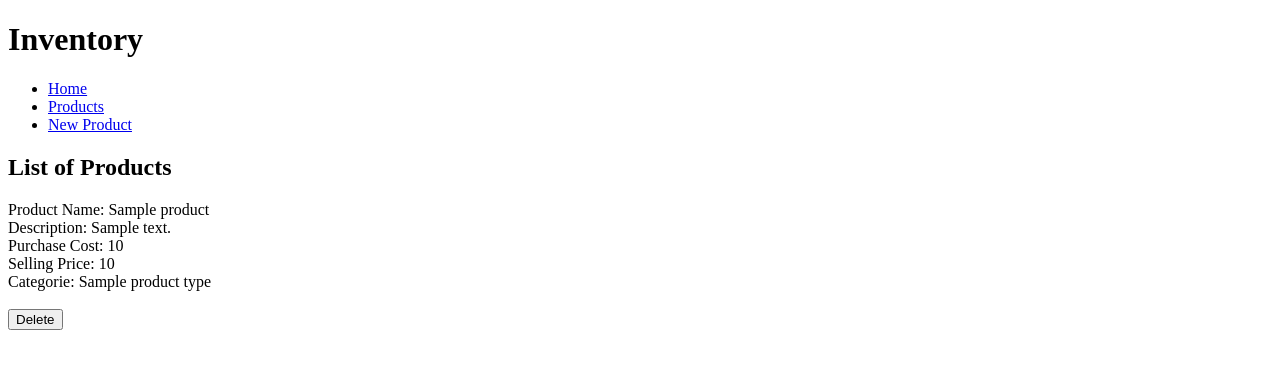
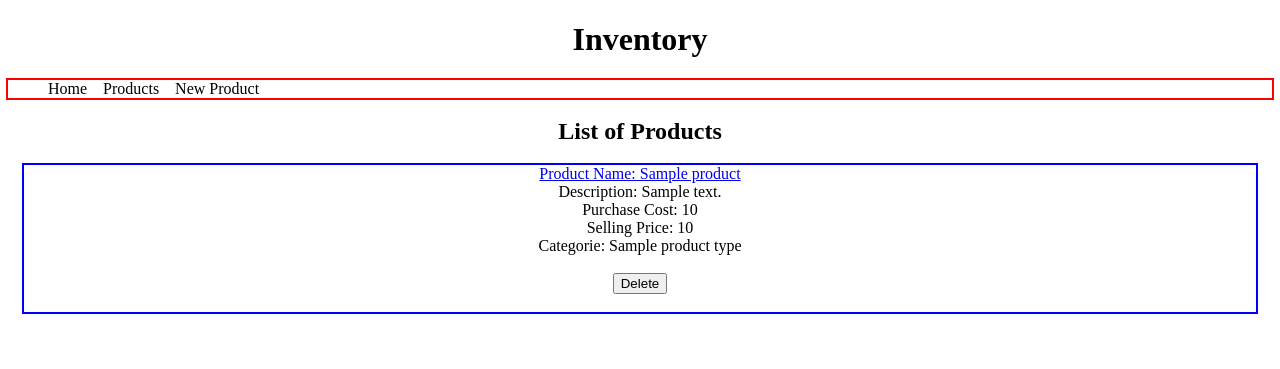
Before and after one commit to alcooke13/fantasy_store_project, a Flask app: page /products in a window 1280 px wide. Shown: the top 369 px of the page. Run offline with Flask 2, Linux system fonts and the light colour scheme; a database or web service that is not in the repository returns one stand-in record (values such as "Sample title"); some libraries are stand-ins or nearby versions.

Commit message:
added some basic styling, single product show on progress

```diff
--- a/repositories/product_repository.py
+++ b/repositories/product_repository.py
@@ -12,6 +12,7 @@ def save(product):
     return product
 
 def select(id):
+    product = None
     sql = "SELECT * FROM products WHERE id = %s"
     values = [id]
     results = run_sql(sql, values)
--- /dev/null
+++ b/static/style.css
@@ -0,0 +1,36 @@
+h1 {
+    display: flex;
+    justify-content: center;
+}
+
+nav > ul{
+    display: flex;
+    justify-content: flex-start;
+    outline: red solid 2px;
+    gap: 1rem;
+}
+
+nav > ul > li {
+    list-style: none;
+}
+
+nav > ul > li > a {
+    text-decoration: none;
+    color: black;
+}
+
+h2 {
+    text-align: center;
+}
+
+.each_product {
+    outline: 2px solid blue;
+    flex-direction: column;
+    text-align: center;
+    margin: 1rem;
+}
+
+#new_product {
+    outline: 2px solid green;
+    text-align: center;
+}
--- a/templates/base.html
+++ b/templates/base.html
@@ -4,6 +4,7 @@
     <meta charset="UTF-8">
     <meta http-equiv="X-UA-Compatible" content="IE=edge">
     <meta name="viewport" content="width=device-width, initial-scale=1.0">
+    <link rel="stylesheet" href="{{url_for('static', filename='style.css' )}}">
     <title>Store Inventory</title>
 </head>
 <body>
--- a/templates/products/index.html
+++ b/templates/products/index.html
@@ -8,7 +8,7 @@
 
 <section>
     <div class="each_product">
-        <div>Product Name: {{ product.name }}</div>
+        <div><a href="/products/{{product.id}}/show" >Product Name: {{ product.name }}</a></div>
         <div>Description: {{ product.description }}</div>
         <div>Purchase Cost: {{ product.cost }}</div>
         <div>Selling Price: {{ product.price }}</div>
--- a/templates/products/new.html
+++ b/templates/products/new.html
@@ -1,7 +1,7 @@
 {% extends "base.html" %}
 {% block content %}
 <h2>Add New Product</h2>
-<form action="/products" method="POST">
+<form action="/products" method="POST" id="new_product">
     <div>
         <label for="name">Product Name: </label>
         <input type="text" id="product_name" name="name"><br>
```
Also changed, not shown: controllers/products_controller.py (+10 -0 lines), templates/products/show.html (added, +18 -0 lines).
